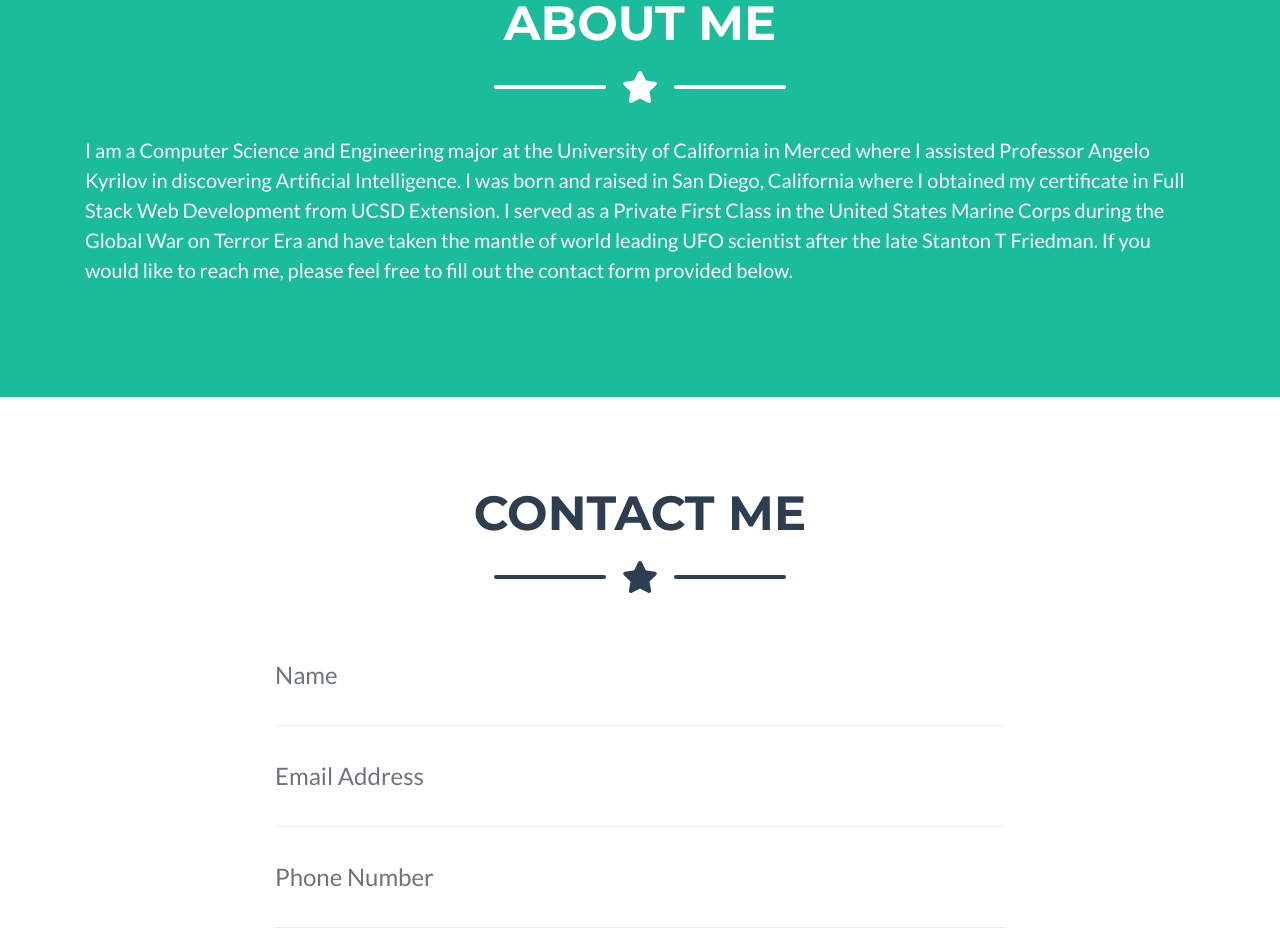
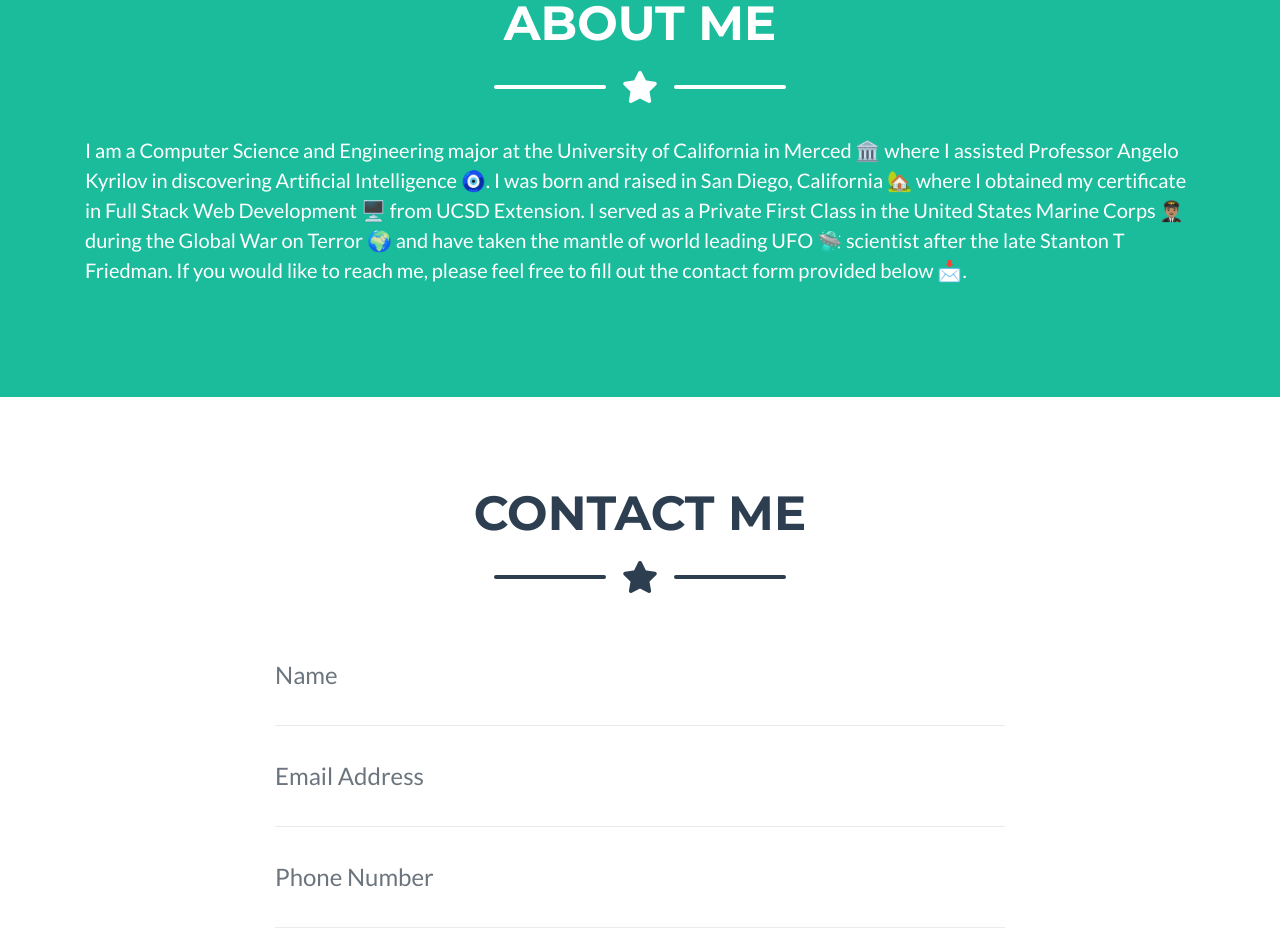
Before and after one commit to xxdamianxx/DamianPortfolio, a website with bundled scripts: page index.html in a window 1280 px wide. Shown: the part 1812-2747 px from the top of the page. Built offline with nearby package versions, Linux system fonts and the light colour scheme.

Commit message:
new update

```diff
--- a/index.html
+++ b/index.html
@@ -188,10 +188,10 @@
       <div class="row">
         <div class="col-lg-auto ml-auto">
           <p class="lead">
-            I am a Computer Science and Engineering major at the University of California in Merced where I assisted Professor Angelo Kyrilov in discovering Artificial Intelligence.
-            I was born and raised in San Diego, California where I obtained my certificate in Full Stack Web Development from UCSD Extension.
-            I served as a Private First Class in the United States Marine Corps during the Global War on Terror Era and have taken the mantle of world leading UFO scientist after the late Stanton T Friedman.
-            If you would like to reach me, please feel free to fill out the contact form provided below.
+            I am a Computer Science and Engineering major at the University of California in Merced 🏛 where I assisted Professor Angelo Kyrilov in discovering Artificial Intelligence 🧿.
+            I was born and raised in San Diego, California 🏡 where I obtained my certificate in Full Stack Web Development 🖥 from UCSD Extension.
+            I served as a Private First Class in the United States Marine Corps 👨🏽‍✈️ during the Global War on Terror 🌍 and have taken the mantle of world leading UFO 🛸 scientist after the late Stanton T Friedman.
+            If you would like to reach me, please feel free to fill out the contact form provided below 📩.
           </p>
         </div>
       </div>
```
